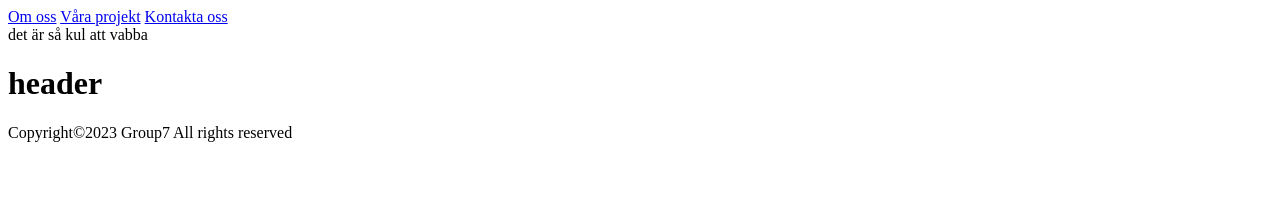
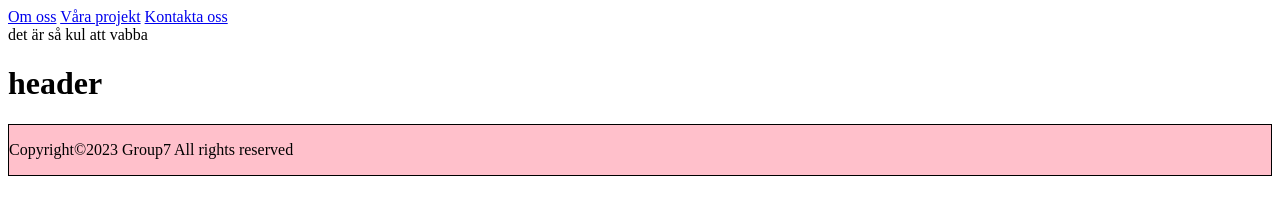
Before and after one commit to davidb-webdev/git-collab, a plain HTML site: page index.html in a window 1280 px wide. Drawn offline with Linux system fonts and the light colour scheme.

Commit message:
made footer pink

```diff
--- a/style.css
+++ b/style.css
@@ -1 +1,6 @@
 /* Stylish! */
+
+footer{
+    background-color: pink;
+    border: solid 1px black;
+}
```
